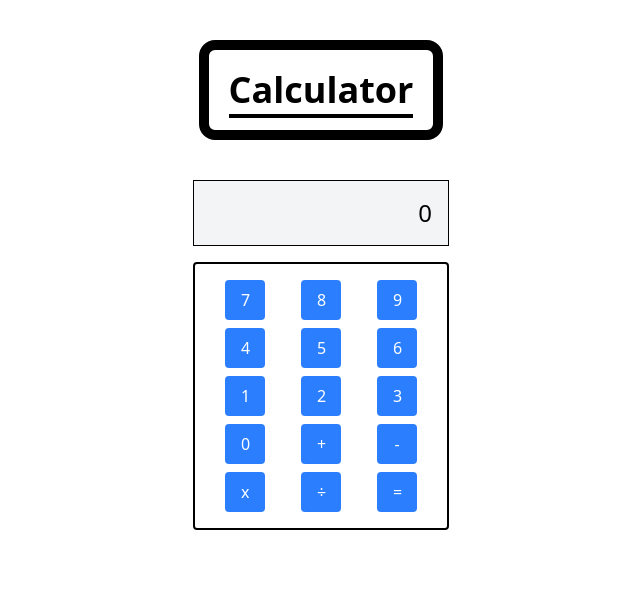
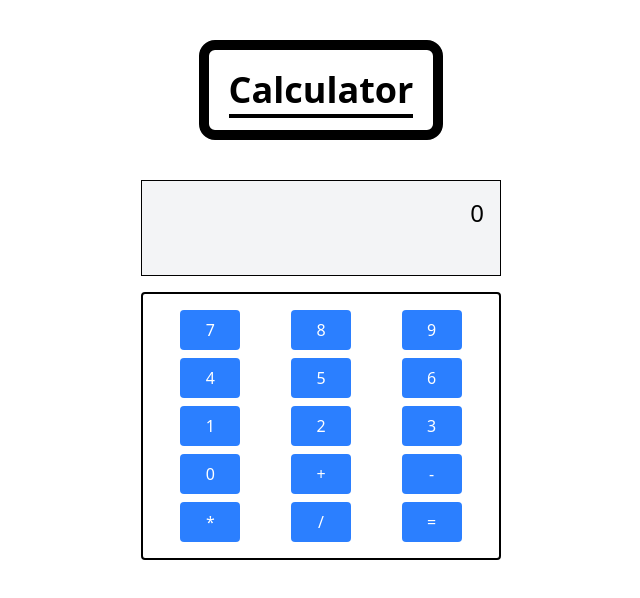
Before and after one commit to bushra-rauf/calculator, a Next.js app: page / in a window 1280 px wide. Shown: the top 598 px of the page, without its empty margins (319-959 px from the left). Built offline with nearby package versions, Linux system fonts and the light colour scheme.

Commit message:
added display component, chnaged operator in data file and  design onfrontend keybordbutton changed

```diff
--- a/package.json
+++ b/package.json
@@ -11,6 +11,8 @@
     "jest:watch": "jest --watch"
   },
   "dependencies": {
+    "math.js": "^1.1.46",
+    "mathjs": "^14.6.0",
     "next": "15.4.6",
     "react": "19.1.0",
     "react-dom": "19.1.0"
--- a/src/Data/data.ts
+++ b/src/Data/data.ts
@@ -1,2 +1,2 @@
 export const digits = ['7', '8', '9', '4', '5', '6', '1', '2', '3', '0']
-export const operators = ['+', '-', 'x', '÷', '=']
+export const operators = ['+', '-', '*', '/', '=']
--- a/src/Utils/types.ts
+++ b/src/Utils/types.ts
@@ -2,3 +2,8 @@ export  type buttonProps = {
     label: string,
     onClick: (value:string)=> void
 }
+
+export type displayProps = {
+    input : string,
+    result: string
+}
--- a/src/app/page.tsx
+++ b/src/app/page.tsx
@@ -2,20 +2,105 @@
 import Header from "@/components/Header";
 import Keyboard from "@/components/Keyborad";
 import { useState } from "react";
+import Display from "@/components/Display";
+import { evaluate } from "mathjs";
 export default function Home() {
   const [input, setInput] = useState ('')
+    const [result, setResult] = useState('');
+  const [history, setHistory] = useState<string[]>([]);
+
+
   const handleClick = (value: string) => {
-    setInput((prev)=> prev + value)
-  }
+    if (value === '=') {
+      try {
+         const result = evaluate(input);
+         setResult(result);
+         setHistory([...history, `${input} = ${result}`]);
+      } catch (error){
+        setResult('Error')
+      }
+      } else {
+        setInput(prev => prev + value);
+      }
+  };
+
+  const handleClear = () => {
+    setInput('');
+    setResult('');
+  };
+
   return (
     <div className="font-sans  ">
       <Header pageTitle="Calculator"/>
 
-      {/* Display */}
-      <div className="bg-gray-100 p-4 mb-4 text-right text-2xl border max-w-3xs mx-auto">
-        {input || "0"}
-      </div>
+      < Display input={input} result={result}/>
+
       <Keyboard onClick={handleClick}/>
     </div>
   );
 }
+// 'use client';
+// import Header from "@/components/Header";
+// import Display from "@/components/Display";
+// import { useState } from "react";
+
+// export default function Home() {
+//   const [num1, setNum1] = useState<number | ''>('');
+//   const [num2, setNum2] = useState<number | ''>('');
+//   const [result, setResult] = useState<number | null>(null);
+
+//   const handleCalculation = (operator: string) => {
+//     const a = Number(num1);
+//     const b = Number(num2);
+//     if (isNaN(a) || isNaN(b)) return;
+
+//     switch (operator) {
+//       case '+':
+//         setResult(a + b);
+//         break;
+//       case '-':
+//         setResult(a - b);
+//         break;
+//       case '*':
+//         setResult(a * b);
+//         break;
+//       case '/':
+//         setResult(b !== 0 ? a / b : NaN);
+//         break;
+//     }
+//   };
+
+//   return (
+//     <div className="font-sans min-h-screen bg-gray-100">
+//       <Header pageTitle="Basic Calculator" />
+//       <div className="bg-white p-8 rounded shadow-md w-full max-w-sm mx-auto">
+//         <input
+//           type="number"
+//           value={num1}
+//           onChange={(e) => setNum1(e.target.value === '' ? '' : Number(e.target.value))}
+//           placeholder="First number"
+//           className="w-full mb-2 p-2 border rounded"
+//         />
+//         <input
+//           type="number"
+//           value={num2}
+//           onChange={(e) => setNum2(e.target.value === '' ? '' : Number(e.target.value))}
+//           placeholder="Second number"
+//           className="w-full mb-4 p-2 border rounded"
+//         />
+//         <div className="flex justify-between mb-4">
+//           {['+', '-', '*', '/'].map((op) => (
+//             <button
+//               key={op}
+//               onClick={() => handleCalculation(op)}
+//               className="bg-blue-500 text-white px-4 py-2 rounded hover:bg-blue-600"
+//             >
+//               {op}
+//             </button>
+//           ))}
+//         </div>
+//         <Display input={`${num1} ${num2}`} result={result !== null ? result.toString() : '—'} />
+//       </div>
+//     </div>
+//   );
+// }
--- a/src/components/Button/index.tsx
+++ b/src/components/Button/index.tsx
@@ -1,7 +1,7 @@
 import { buttonProps } from "@/Utils/types"
 const Button = ({label, onClick}:buttonProps) => {
     return(
-       <button className=" w-10 bg-blue-500 text-white py-2 px-4 rounded mx-auto hover:bg-blue-600" onClick={()=> onClick(label)}>
+       <button className=" w-15 bg-blue-500 text-white py-2 px-4 rounded mx-auto hover:bg-blue-600" onClick={()=> onClick(label)}>
         {label}
        </button>
     )
--- /dev/null
+++ b/src/components/Display/index.tsx
@@ -0,0 +1,14 @@
+import { displayProps } from "@/Utils/types"
+const Display = ({input, result}: displayProps) => {
+    return (
+
+         <div className="bg-gray-100 p-4  mb-4 text-right text-2xl border max-w-90 mx-auto h-24">
+        {input || "0"}
+          <h1 className='text-right text-3xl font-bold'>{result}</h1>
+      </div>
+
+    )
+
+}
+
+export default Display
--- a/src/components/Keyborad/index.tsx
+++ b/src/components/Keyborad/index.tsx
@@ -16,7 +16,7 @@ import Button from '../Button'
 
 const Keyboard = ({ onClick }: { onClick: (value: string) => void }) => {
   return (
-    <div className='grid grid-cols-3 gap-2 border-2 p-4 rounded max-w-3xs mx-auto' >
+    <div className='grid grid-cols-3 gap-2 border-2 p-4 rounded max-w-90 mx-auto' >
       {digits.map((digit, index) => (
         <Button key={index} label={digit} onClick={onClick} />
       ))}
```
Also changed, not shown: 1 other file (tests, documents, lock files or other folders).
